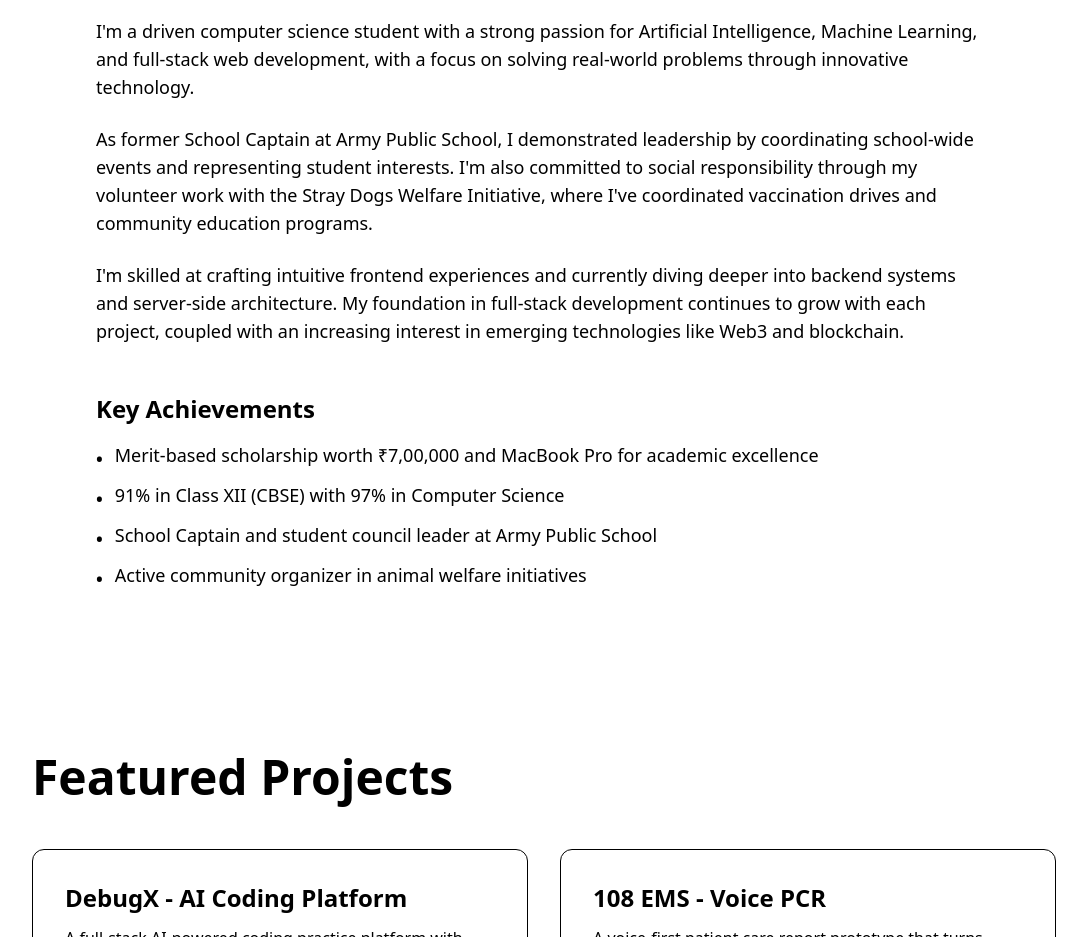
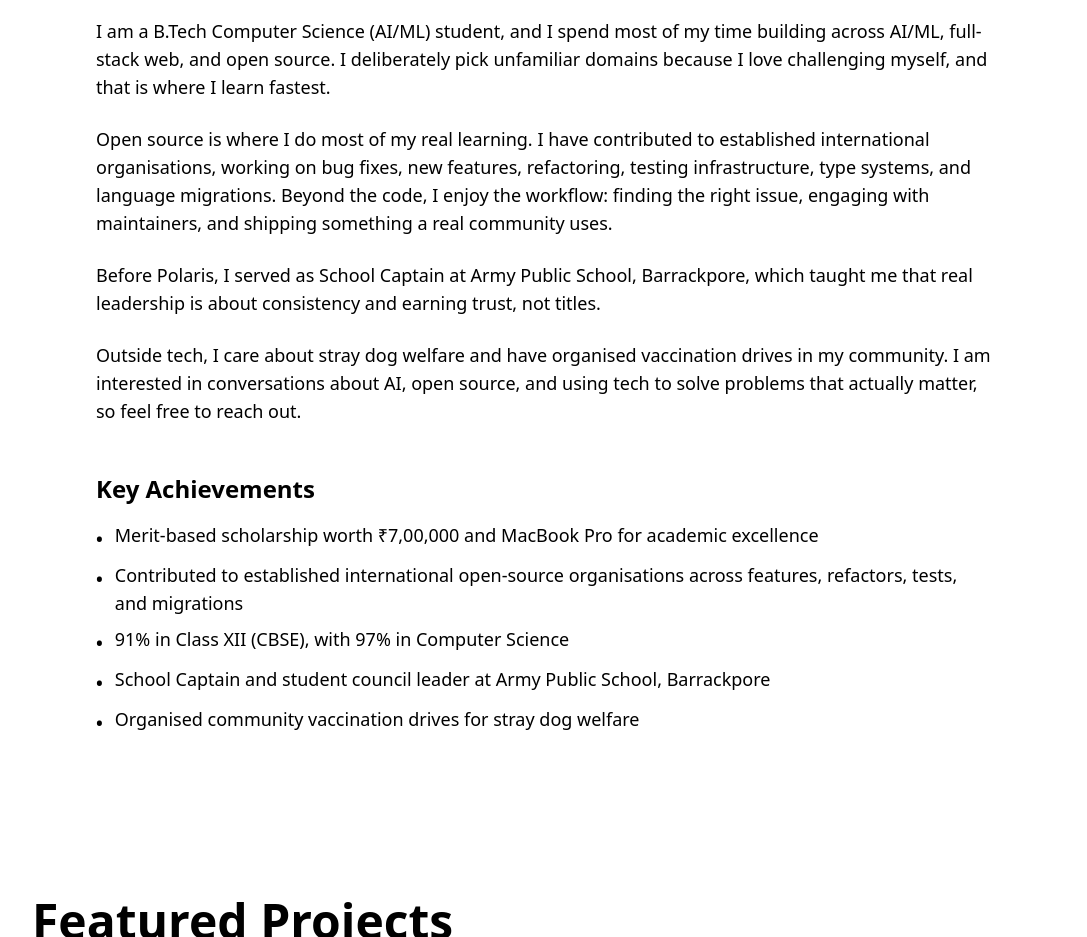
Before and after one commit to abhiraj75/Personal-Portfolio-Website, a Next.js app: page / in a window 1280 px wide. Shown: the part 960-1897 px from the top of the page, without its empty margins (96-1183 px from the left). Built offline with nearby package versions, Linux system fonts and the light colour scheme.

Commit message:
Update about section copy

```diff
--- a/app/page.tsx
+++ b/app/page.tsx
@@ -228,15 +228,19 @@ export default function Portfolio() {
 
           <div className="space-y-6 text-lg text-muted-foreground">
             <p>
-              I'm a driven computer science student with a strong passion for Artificial Intelligence, Machine Learning, and full-stack web development, with a focus on solving real-world problems through innovative technology.
+              I am a B.Tech Computer Science (AI/ML) student, and I spend most of my time building across AI/ML, full-stack web, and open source. I deliberately pick unfamiliar domains because I love challenging myself, and that is where I learn fastest.
             </p>
 
             <p>
-              As former School Captain at Army Public School, I demonstrated leadership by coordinating school-wide events and representing student interests. I'm also committed to social responsibility through my volunteer work with the Stray Dogs Welfare Initiative, where I've coordinated vaccination drives and community education programs.
+              Open source is where I do most of my real learning. I have contributed to established international organisations, working on bug fixes, new features, refactoring, testing infrastructure, type systems, and language migrations. Beyond the code, I enjoy the workflow: finding the right issue, engaging with maintainers, and shipping something a real community uses.
             </p>
 
             <p>
-              I'm skilled at crafting intuitive frontend experiences and currently diving deeper into backend systems and server-side architecture. My foundation in full-stack development continues to grow with each project, coupled with an increasing interest in emerging technologies like Web3 and blockchain.
+              Before Polaris, I served as School Captain at Army Public School, Barrackpore, which taught me that real leadership is about consistency and earning trust, not titles.
+            </p>
+
+            <p>
+              Outside tech, I care about stray dog welfare and have organised vaccination drives in my community. I am interested in conversations about AI, open source, and using tech to solve problems that actually matter, so feel free to reach out.
             </p>
 
             <div className="pt-6">
@@ -248,15 +252,19 @@ export default function Portfolio() {
                 </li>
                 <li className="flex items-start gap-3">
                   <span className="text-accent font-bold mt-1">•</span>
-                  <span>91% in Class XII (CBSE) with 97% in Computer Science</span>
+                  <span>Contributed to established international open-source organisations across features, refactors, tests, and migrations</span>
                 </li>
                 <li className="flex items-start gap-3">
                   <span className="text-accent font-bold mt-1">•</span>
-                  <span>School Captain and student council leader at Army Public School</span>
+                  <span>91% in Class XII (CBSE), with 97% in Computer Science</span>
                 </li>
                 <li className="flex items-start gap-3">
                   <span className="text-accent font-bold mt-1">•</span>
-                  <span>Active community organizer in animal welfare initiatives</span>
+                  <span>School Captain and student council leader at Army Public School, Barrackpore</span>
+                </li>
+                <li className="flex items-start gap-3">
+                  <span className="text-accent font-bold mt-1">•</span>
+                  <span>Organised community vaccination drives for stray dog welfare</span>
                 </li>
               </ul>
             </div>
```
